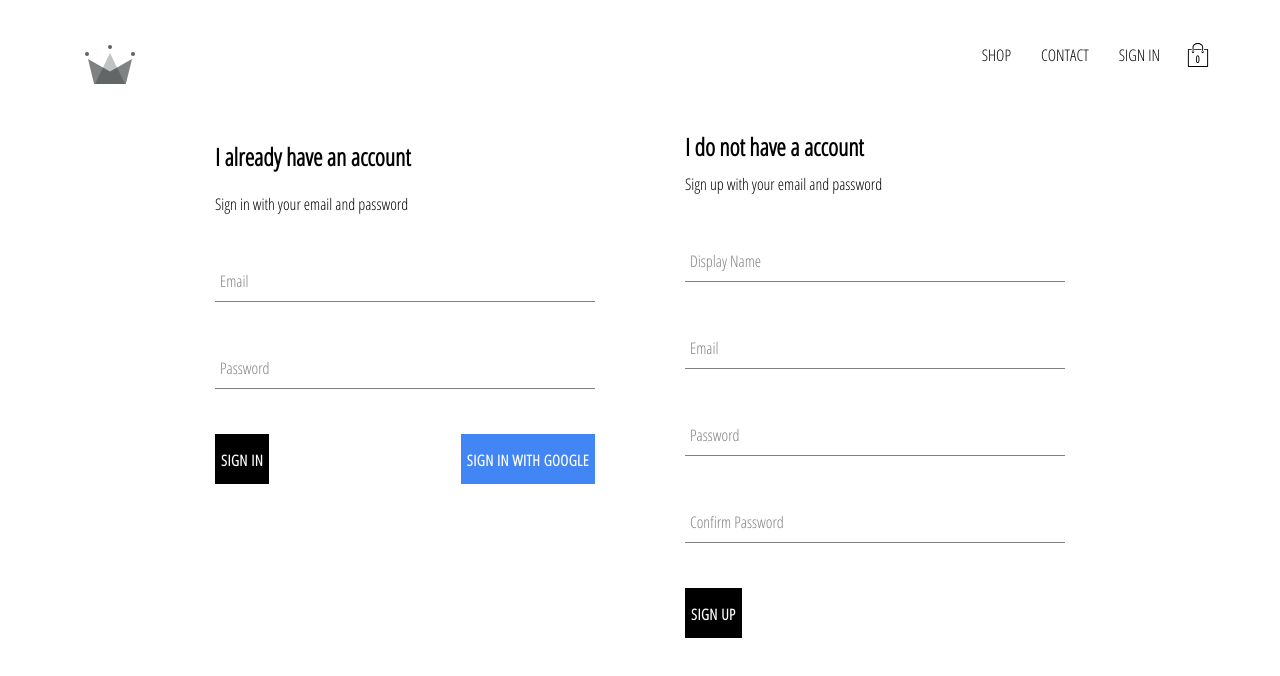
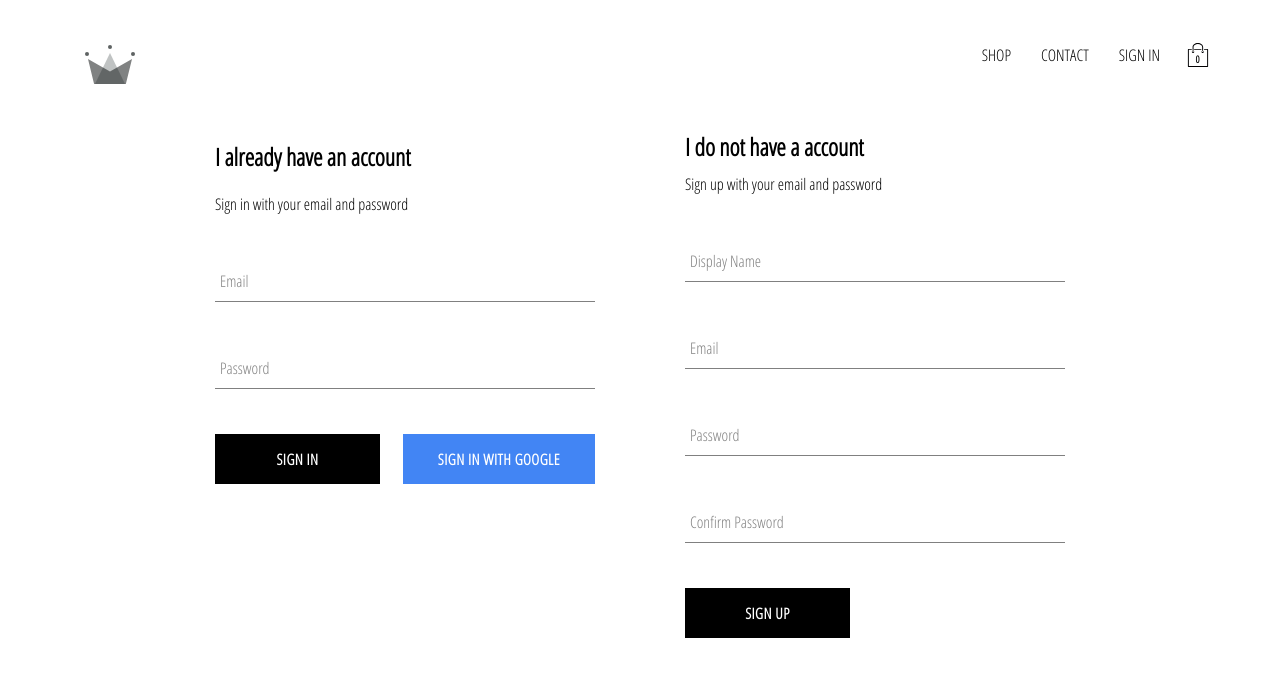
Before and after one commit to atorenherrinton/crwn-clothing, a React (Create React App) app: page /signin in a window 1280 px wide. Shown: the top 676 px of the page. Built offline with nearby package versions, Linux system fonts and the light colour scheme; no server answers.

Commit message:
Fixed button CSS

```diff
--- a/src/components/custom-button/custom-buttom.styles.scss
+++ b/src/components/custom-button/custom-buttom.styles.scss
@@ -1,9 +1,10 @@
 .custom-button {
-  min-width: 0px;
+  min-width: 165px;
   width: auto;
   height: 50px;
   letter-spacing: 0.5px;
   line-height: 50px;
+  padding: 0 35px 0 35px;
   font-size: 15px;
   background-color: black;
   color: white;
```
